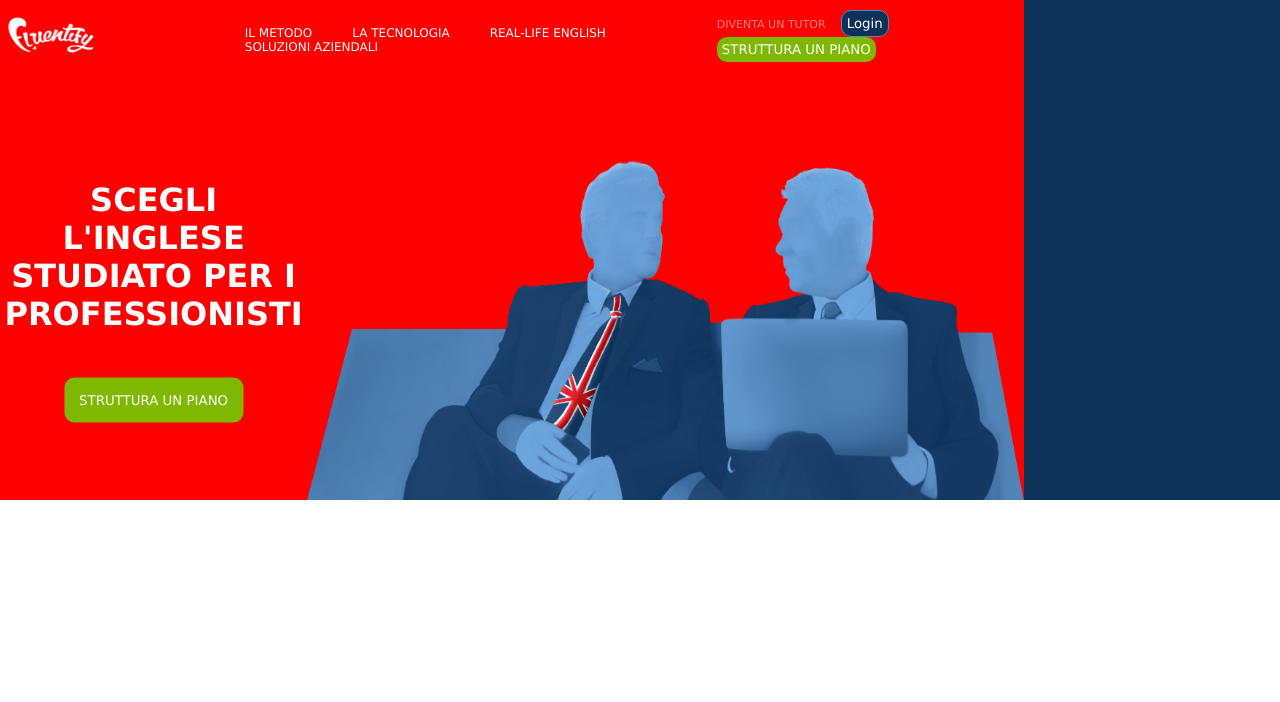
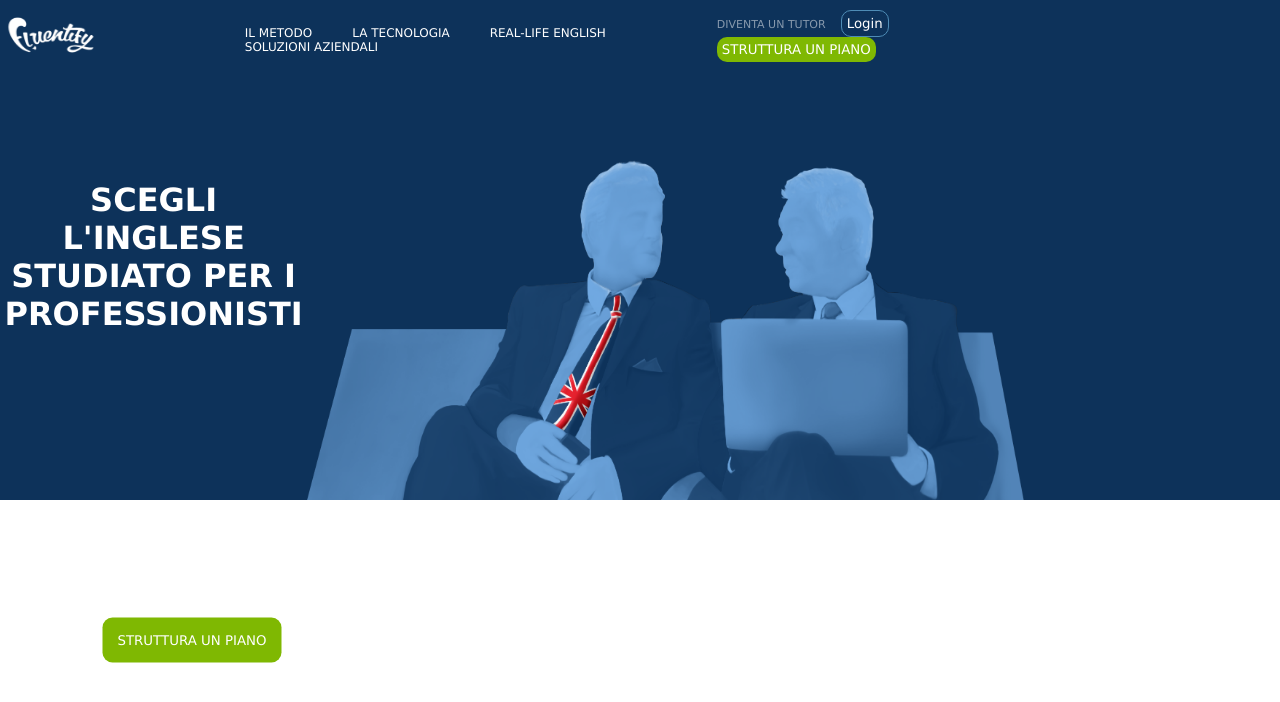
Before and after one commit to Mr2803/html-css-fluentify, a plain HTML site: page index.html in a window 1280 px wide. Drawn offline with Linux system fonts and the light colour scheme.

Commit message:
layout fix

```diff
--- a/css/style.css
+++ b/css/style.css
@@ -21,9 +21,10 @@ header{
 .containerheader1{
   width:80vw;
   height:500px;
+  /* margin-top: 0;
   margin-right:0;
-  position:relative;
-  background: red;
+  position:absolute;
+  background: red; */
 }
 
 div.logo,
```
